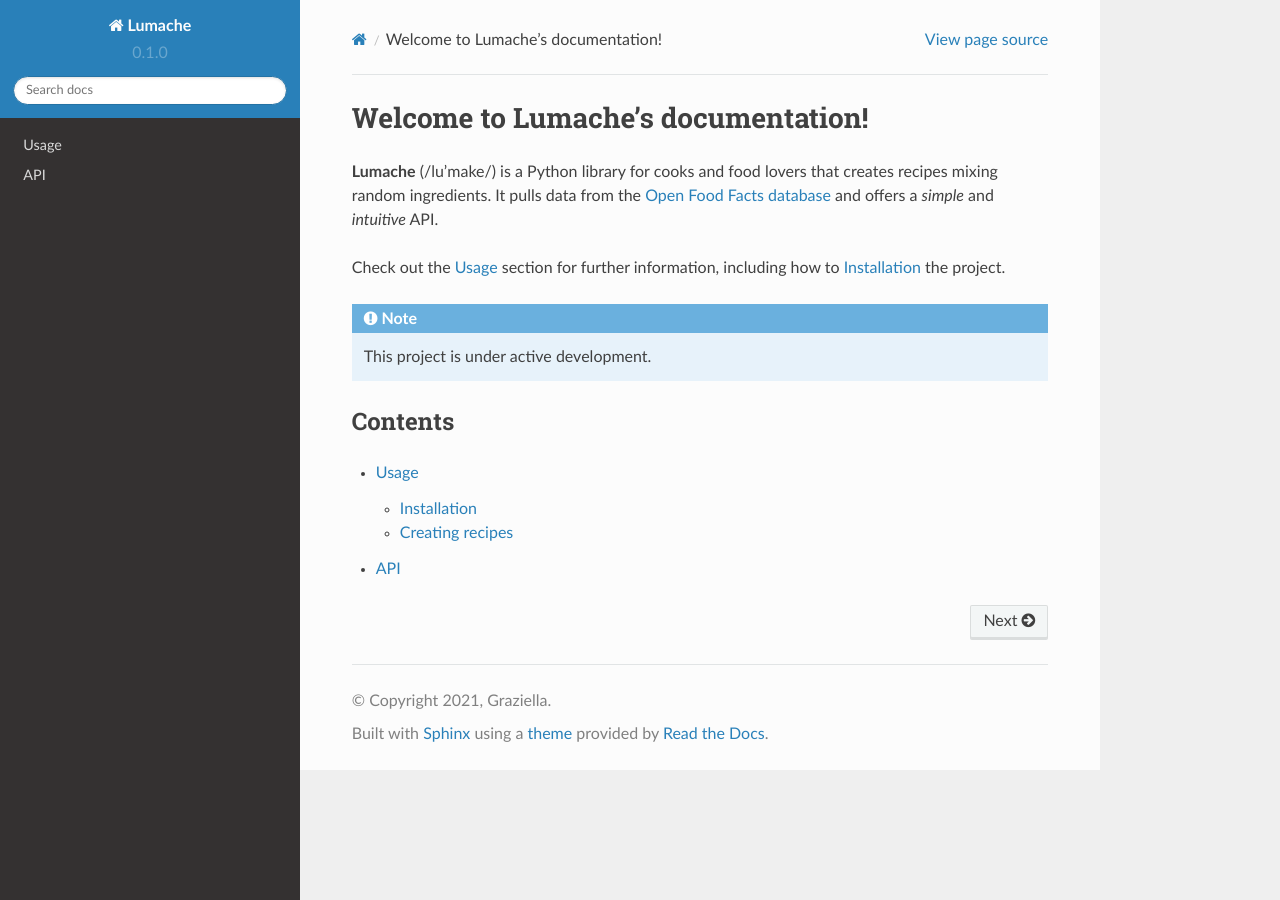
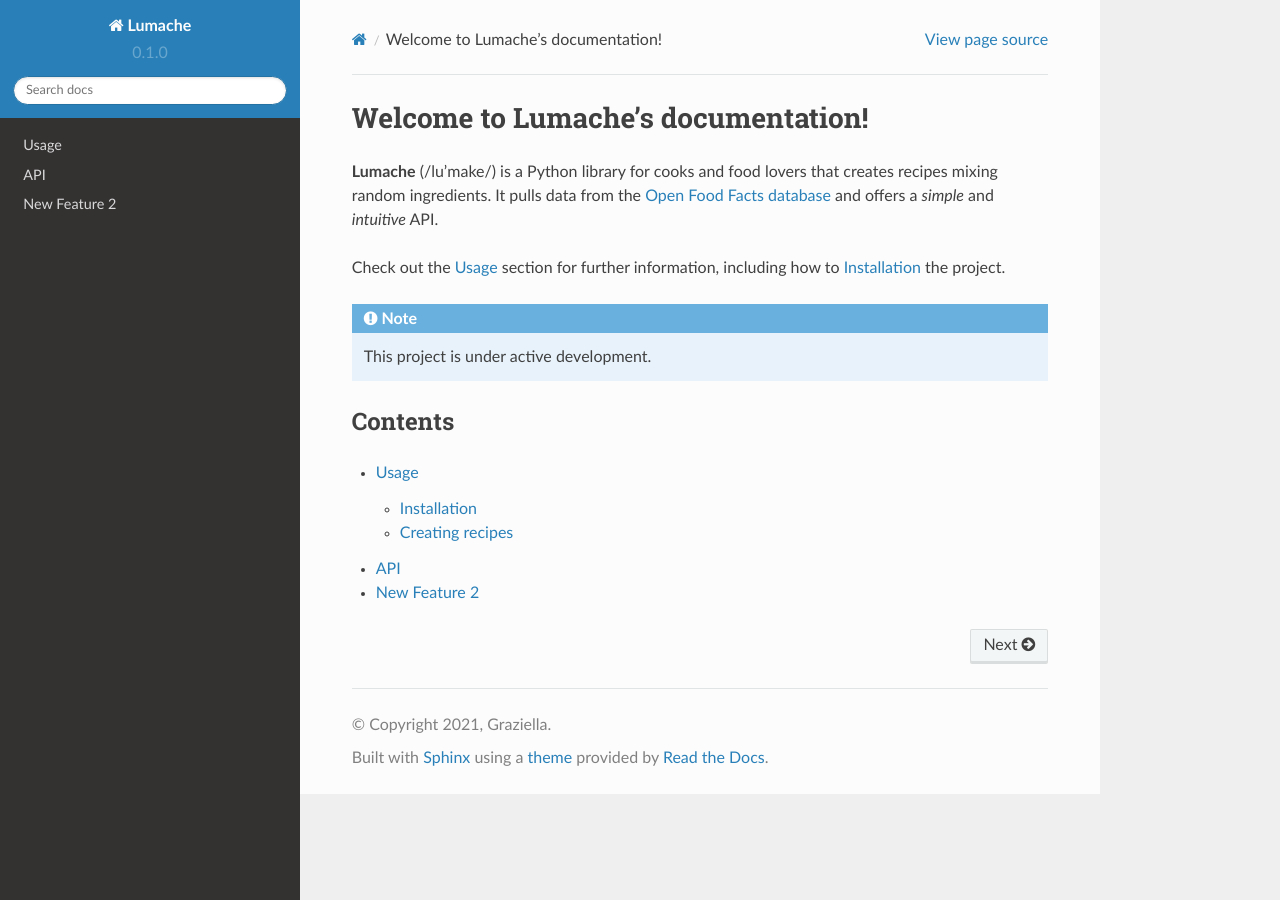
Before and after one commit to Sachin-Suresh/sphinx-version, a Sphinx documentation site: the page built from docs/source/index.rst, in a window 1280 px wide. Built offline with Sphinx 7.4.7 and the Read the Docs theme 2.0.0, drawn with Linux system fonts in a browser that asks for light colours.

Commit message:
feature 2 commit

```diff
--- /dev/null
+++ b/docs/source/feature2.rst
@@ -0,0 +1,4 @@
+New Feature 2
+=============
+
+This is new feature specific to Featur branch 2
--- a/docs/source/index.rst
+++ b/docs/source/index.rst
@@ -20,3 +20,4 @@
 
    usage
    api
+   feature2
```
